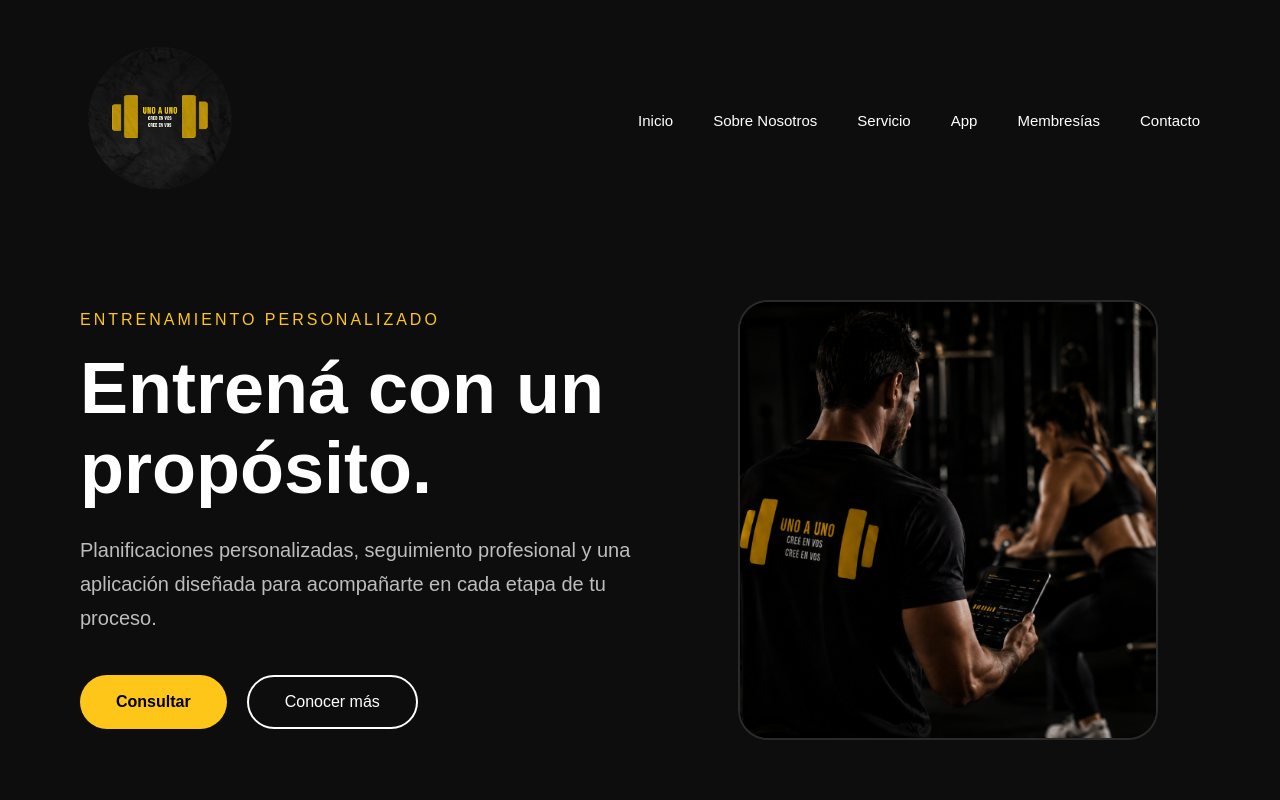
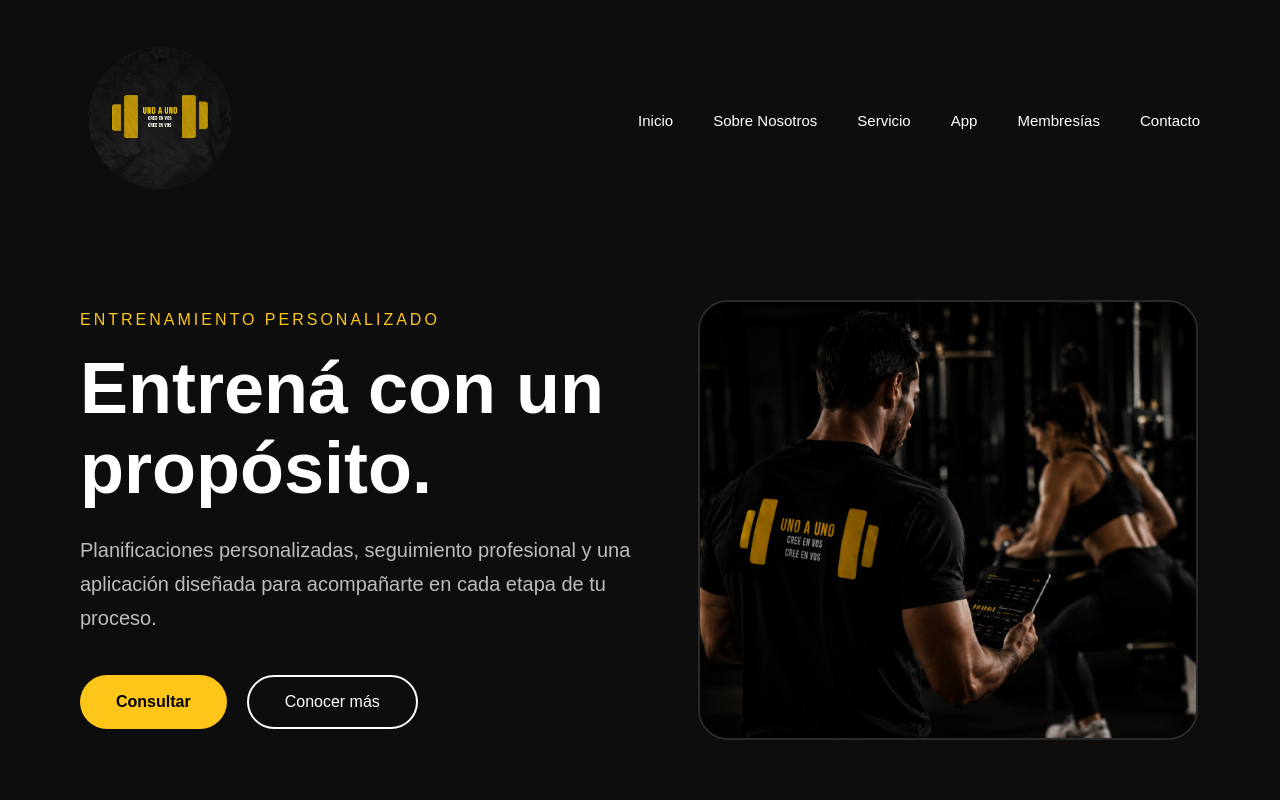
Before and after one commit to fedegarciapf-ops/unoauno-web, a React (Vite) app: page / in a window 1280 px wide. Shown: the top 800 px of the page. Built offline with nearby package versions, Linux system fonts and the light colour scheme.

Commit message:
Tamaño de foto hero

```diff
--- a/src/App.css
+++ b/src/App.css
@@ -104,8 +104,8 @@
 
 .hero-image {
   width: 100%;
-  max-width: 420px;
-  aspect-ratio: 3 / 4;
+  max-width: 500px;
+  aspect-ratio: 4 / 5;
   max-height: 55vh;
   background: #1b1b1b;
   border-radius: 30px;
```
